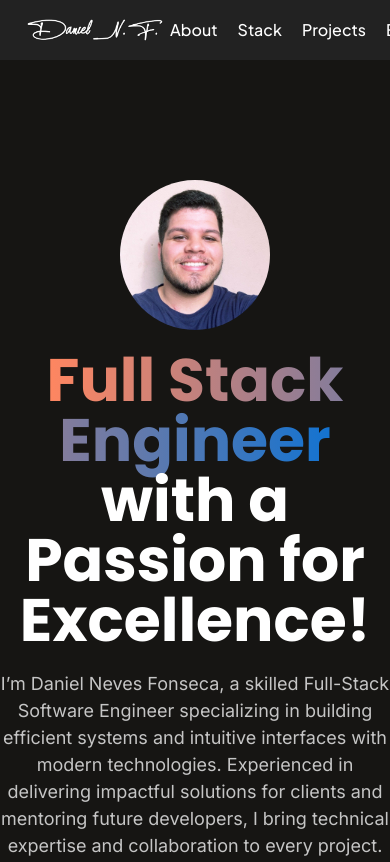
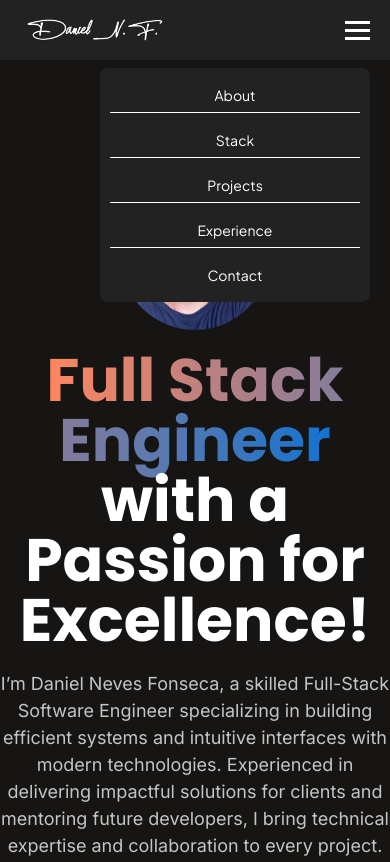
Before and after one commit to DanielNevesFonseca/portfolio_developer, a plain HTML site: page index.html in a window 390 px wide. Shown: the top 862 px of the page. Drawn offline with Linux system fonts and the light colour scheme.

Commit message:
feat: Implement mobile navigation with hamburger menu and responsive styles

```diff
--- a/index.html
+++ b/index.html
@@ -14,6 +14,18 @@
       <div class="container-display navbar-container">
         <img href="#" src="./src/assets/mySignature.png" alt="logo dev" />
         <nav class="navbar">
+          <a href="#about">About</a>
+          <a href="#stack">Stack</a>
+          <a href="#projects">Projects</a>
+          <a href="#experience">Experience</a>
+          <a href="#lets-talk">Contact</a>
+        </nav>
+        <div class="hamburger" onclick="toggleMenu()">
+          <div></div>
+          <div></div>
+          <div></div>
+        </div>
+        <nav class="navbar-mobile" id="mobileMenu">
           <a href="#about">About</a>
           <a href="#stack">Stack</a>
           <a href="#projects">Projects</a>
@@ -361,4 +373,6 @@
   </main>
 </body>
 
+<script src="./src/scripts/index.js"></script>
+
 </html>
--- a/src/scripts/index.js
+++ b/src/scripts/index.js
@@ -0,0 +1,4 @@
+function toggleMenu() {
+  const mobileMenu = document.getElementById('mobileMenu');
+  mobileMenu.style.display = mobileMenu.style.display === 'flex' ? 'none' : 'flex';
+}
--- a/src/styles/footer.css
+++ b/src/styles/footer.css
@@ -20,3 +20,23 @@
   font-weight: 300;
   color: var(--secondary-text);
 }
+
+@media (max-width: 768px) {
+  .footer-container {
+    gap: 10px;
+  }
+
+  .footer-container > p {
+    font-size: 0.875rem;
+  }
+}
+
+@media (max-width: 480px) {
+  .footer-container {
+    padding: 10px;
+  }
+
+  .footer-container > p {
+    font-size: 0.75rem;
+  }
+}
--- a/src/styles/navbar.css
+++ b/src/styles/navbar.css
@@ -31,20 +31,76 @@
   display: flex;
   justify-content: end;
   align-items: center;
-  width: fit-content;
   gap: 20px;
-  font-family: var(--plus-jakarta-sans-font);
+}
+
+.navbar a {
+  text-decoration: none;
   color: var(--white);
+  font-size: 16px;
+  font-weight: 500;
+  transition: color 0.3s ease-in-out;
+}
 
-  a {
-    text-decoration: none;
-    color: var(--white);
-    font-size: 16px;
-    font-weight: 500;
-    transition: color 0.3s ease-in-out;
+.navbar a:hover {
+  color: var(--gradient-blue-start);
+}
+
+/* Hamburger menu styles */
+.hamburger {
+  display: none;
+  flex-direction: column;
+  gap: 5px;
+  cursor: pointer;
+}
+
+.hamburger div {
+  width: 25px;
+  height: 3px;
+  background-color: var(--white);
+  transition: all 0.3s ease-in-out;
+}
+
+.navbar-mobile {
+  display: none;
+  flex-direction: column;
+  gap: 10px;
+  background-color: var(--background-color-1);
+  position: absolute;
+  top: 60px;
+  right: 20px;
+  padding: 10px;
+  border-radius: 8px;
+  margin-top: 8px;
+  min-width: 250px;
+  max-width: 100%;
+}
+
+.navbar-mobile a {
+  color: var(--white);
+  text-decoration: none;
+  font-size: 14px;
+  border-bottom: 1px solid var(--white);
+  padding: 10px 0;
+  text-align: center;
+  margin: auto 0;
+}
+
+.navbar-mobile a:last-child {
+  border-bottom: none;
+}
+
+/* Responsive styles */
+@media (max-width: 768px) {
+  .navbar {
+    display: none;
   }
 
-  a:hover {
-    color: var(--gradient-blue-start);
+  .hamburger {
+    display: flex;
+  }
+
+  .navbar-mobile {
+    display: flex;
   }
 }
```
